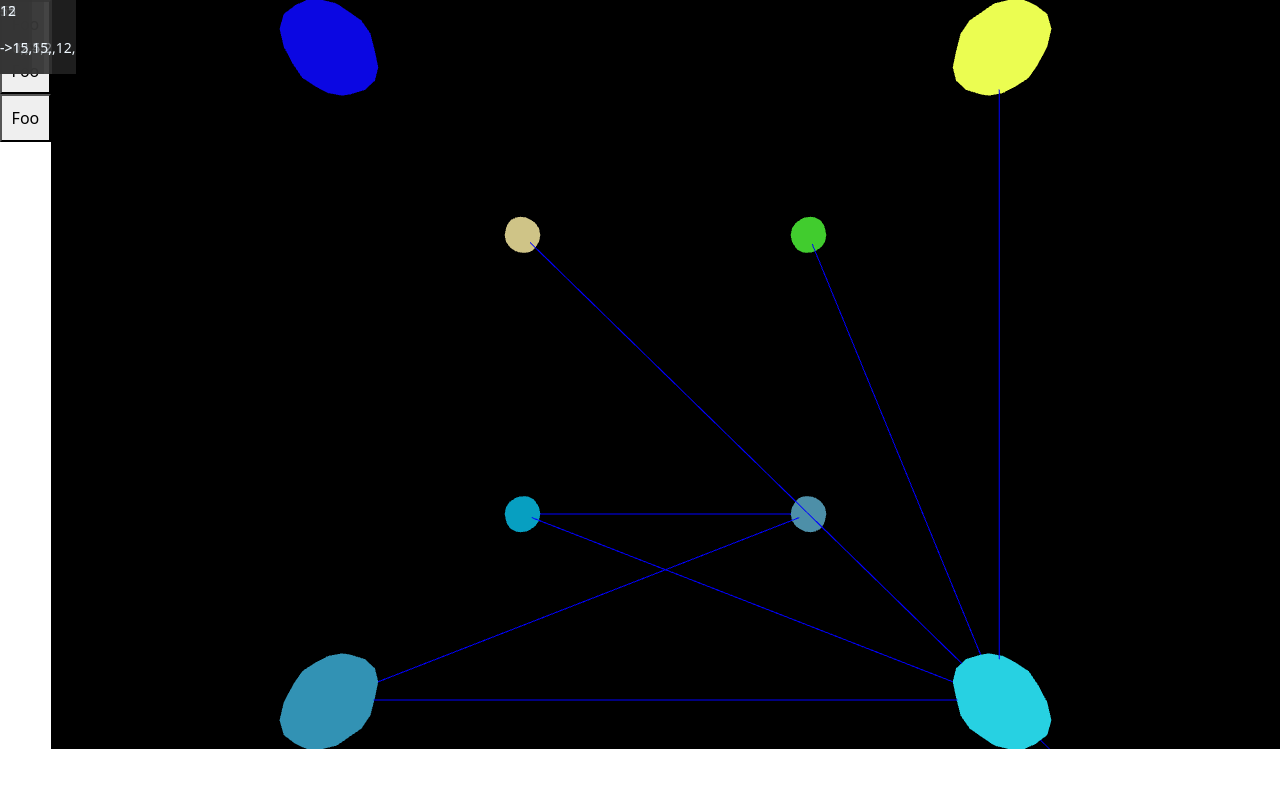
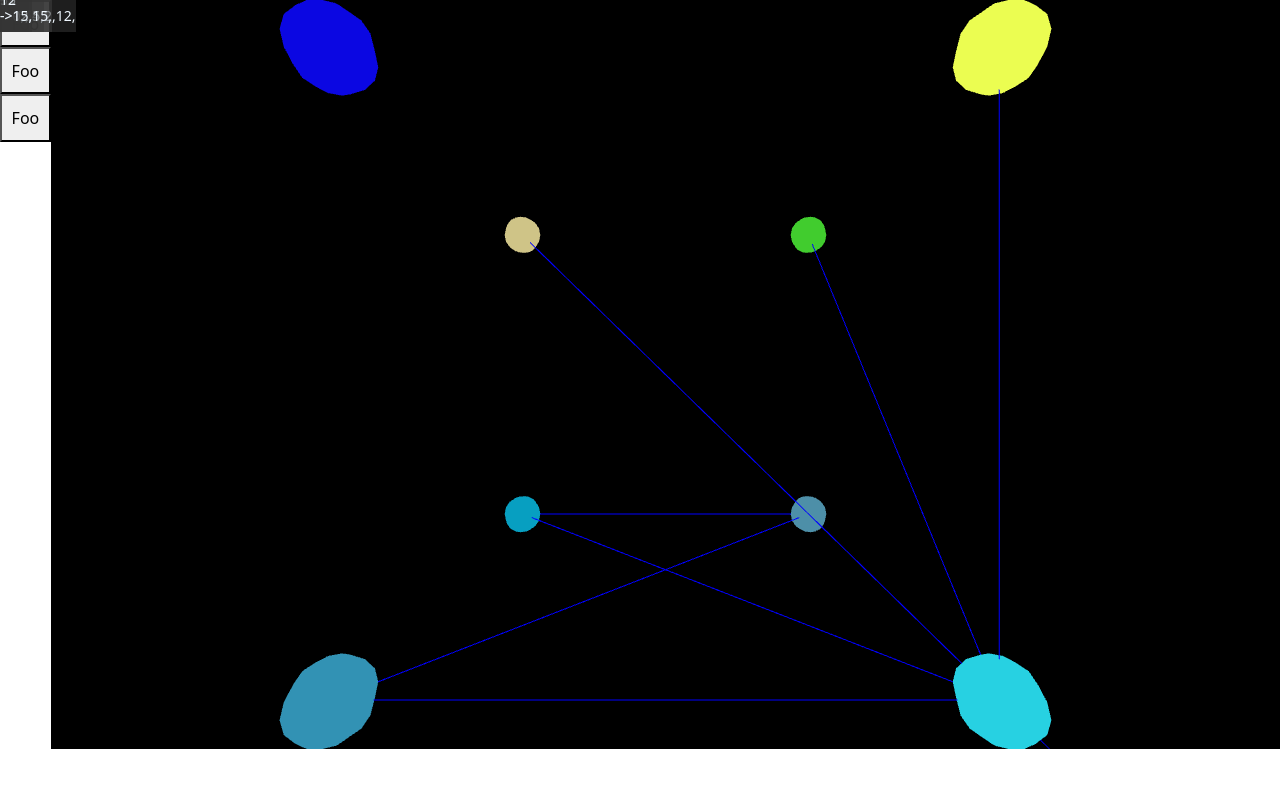
Before and after one commit to vis256/WebGL-3D-Graph, a plain HTML site: page index.html in a window 1280 px wide. Drawn offline with nearby package versions, Linux system fonts and the light colour scheme; animation ran at ten frames a second.

Commit message:
line-height fix

```diff
--- a/index.css
+++ b/index.css
@@ -29,6 +29,6 @@ button {
   z-index: 1000;
   background: #35353591;
   opacity: 1 !important;
-  line-height: 0%;
+  line-height: 0% !important;
 
 }
```
